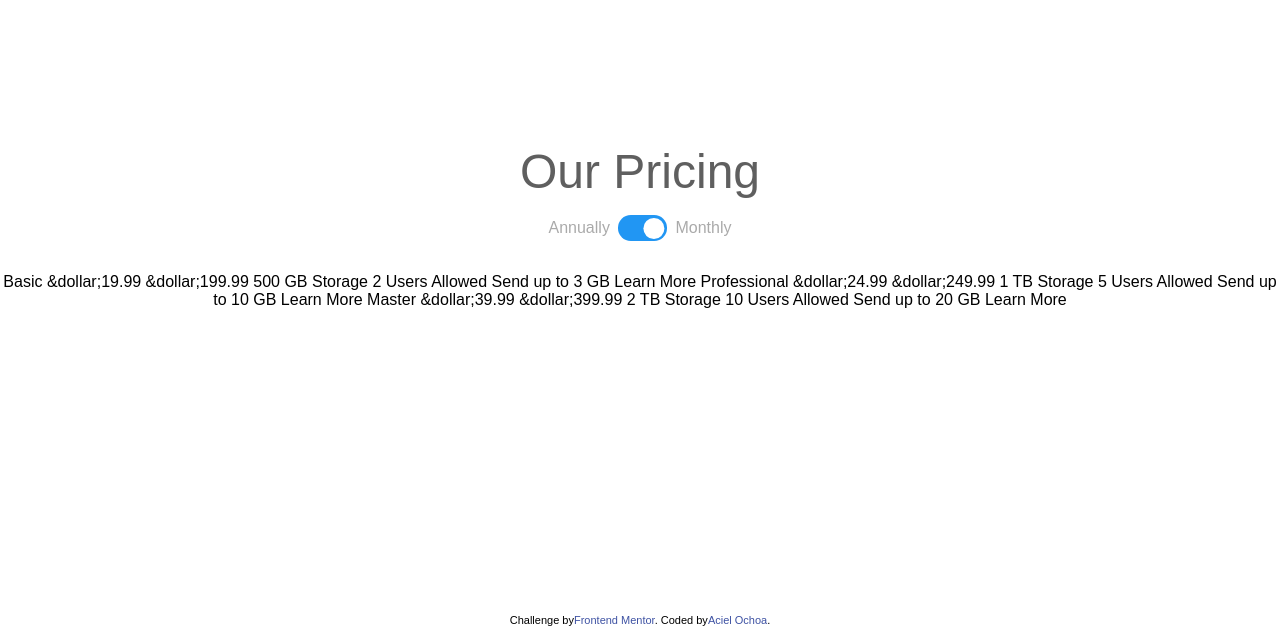
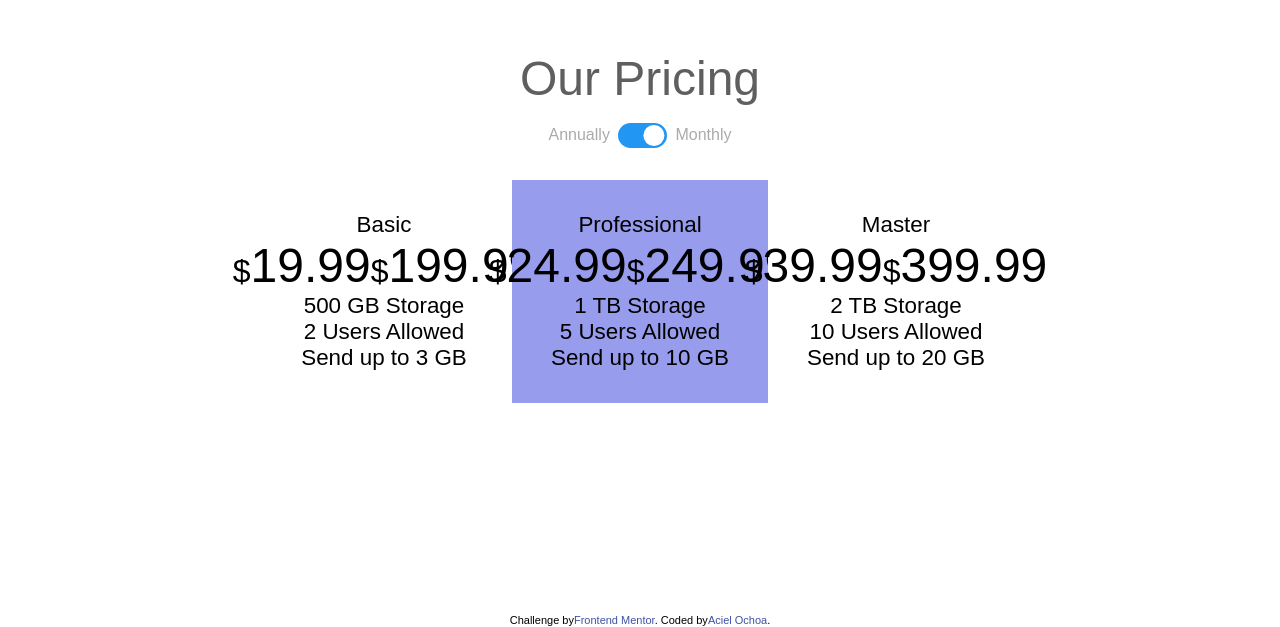
Before and after one commit to AceIsHuman/pricing-component-with-toggle, a React (Create React App) app: page / in a window 1280 px wide. Shown: the part 173-800 px from the top of the page. Built offline with nearby package versions, Linux system fonts and the light colour scheme.

Commit message:
import PricingCard

```diff
--- a/src/App.js
+++ b/src/App.js
@@ -3,35 +3,40 @@ import styled from 'styled-components';
 
 import Header from './components/Header';
 import Footer from './components/Footer';
+import PricingCard from './components/PricingCard';
 
 function App() {
   return (
     <AppContainer>
       <Header />
-      Basic
-      &dollar;19.99
-      &dollar;199.99
-      500 GB Storage
-      2 Users Allowed
-      Send up to 3 GB
-      Learn More
-
-      Professional
-      &dollar;24.99
-      &dollar;249.99
-      1 TB Storage
-      5 Users Allowed
-      Send up to 10 GB
-      Learn More
-
-      Master
-      &dollar;39.99
-      &dollar;399.99
-      2 TB Storage
-      10 Users Allowed
-      Send up to 20 GB
-      Learn More
-
+      <CardContainer>
+        <PricingCard
+          tier="Basic"
+          monthlyPrice="19.99"
+          annualPrice="199.99"
+          storage="500 GB Storage"
+          users="2 Users Allowed"
+          limit="Send up to 3 GB"
+        />
+        <PricingCard
+          tier="Professional"
+          monthlyPrice="24.99"
+          annualPrice="249.99"
+          storage="1 TB Storage"
+          users="5 Users Allowed"
+          limit="Send up to 10 GB"
+          background="rgb(151,156,237)"
+          centerCard
+        />
+        <PricingCard
+          tier="Master"
+          monthlyPrice="39.99"
+          annualPrice="399.99"
+          storage="2 TB Storage"
+          users="10 Users Allowed"
+          limit="Send up to 20 GB"
+        />
+      </CardContainer>
       <Footer />
     </AppContainer>
   );
@@ -46,6 +51,13 @@ const AppContainer = styled.div`
   text-align: center;
   flex-direction: column;
   font-family: sans-serif;
-`
+`;
+
+const CardContainer = styled.div`
+  display: flex;
+  justify-content: center;
+  align-items: center;
+  width: 80%;
+`;
 
 export default App;
```
